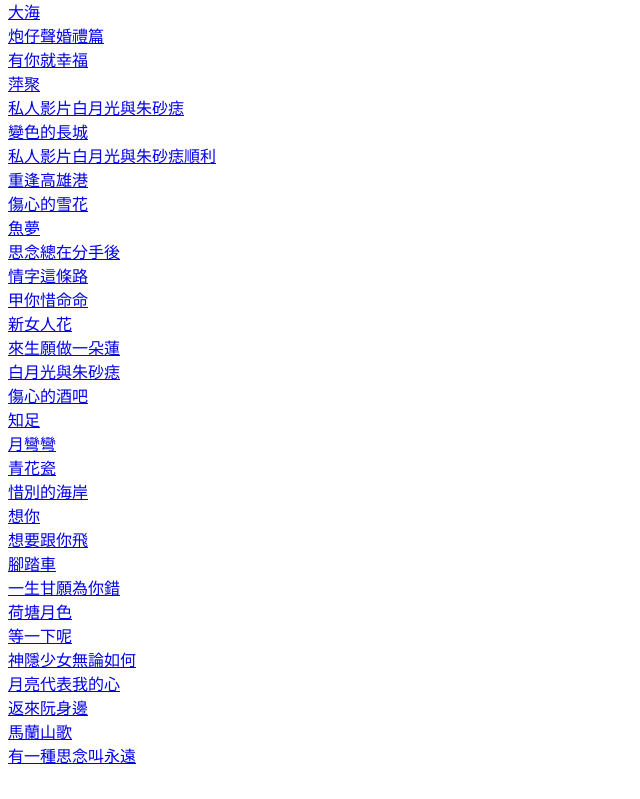
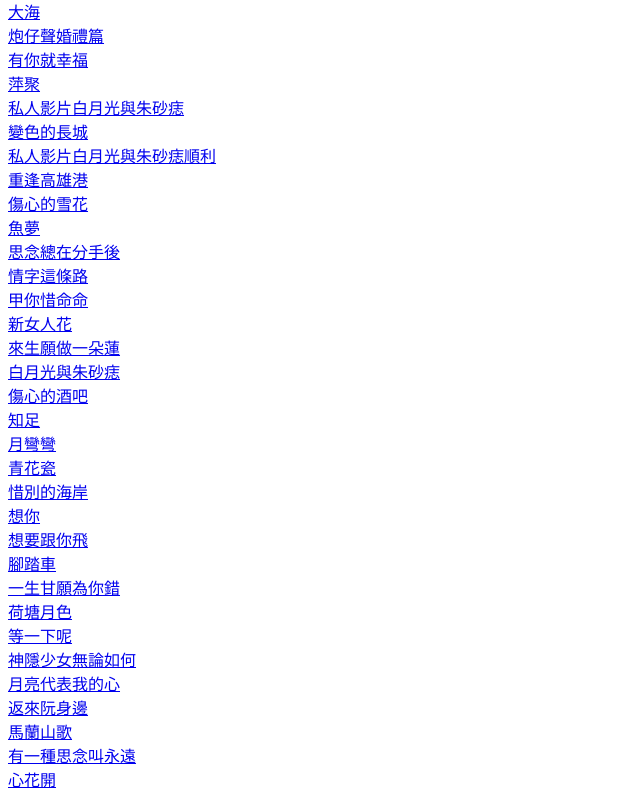
Before and after one commit to wsl550830/wsl550830.github.io, a plain HTML site: page index.html in a window 1280 px wide. Shown: the part 2718-3517 px from the top of the page, without its empty margins (0-640 px from the left). Before the commit the page ends 3493 px from the top, so only its background shows below. Drawn offline with nearby package versions, Linux system fonts and the light colour scheme; a script that the page names is missing.

Commit message:
Auto Push

```diff
--- a/index.html
+++ b/index.html
@@ -152,5 +152,12 @@
 	<a href="https://www.youtube.com/watch?v=C8HaBQMth3Y">返來阮身邊</a><br>
 	<a href="https://www.youtube.com/watch?v=BDG5VQIg9vg">馬蘭山歌</a><br>
 	<a href="https://www.youtube.com/watch?v=3ayKx2Wa4Vo">有一種思念叫永遠</a><br>
+
+
+	<a href="https://www.youtube.com/watch?v=YDjivwj4k8U">心花開</a><br>
+
+
+
+
 </body>
 </html>
```
